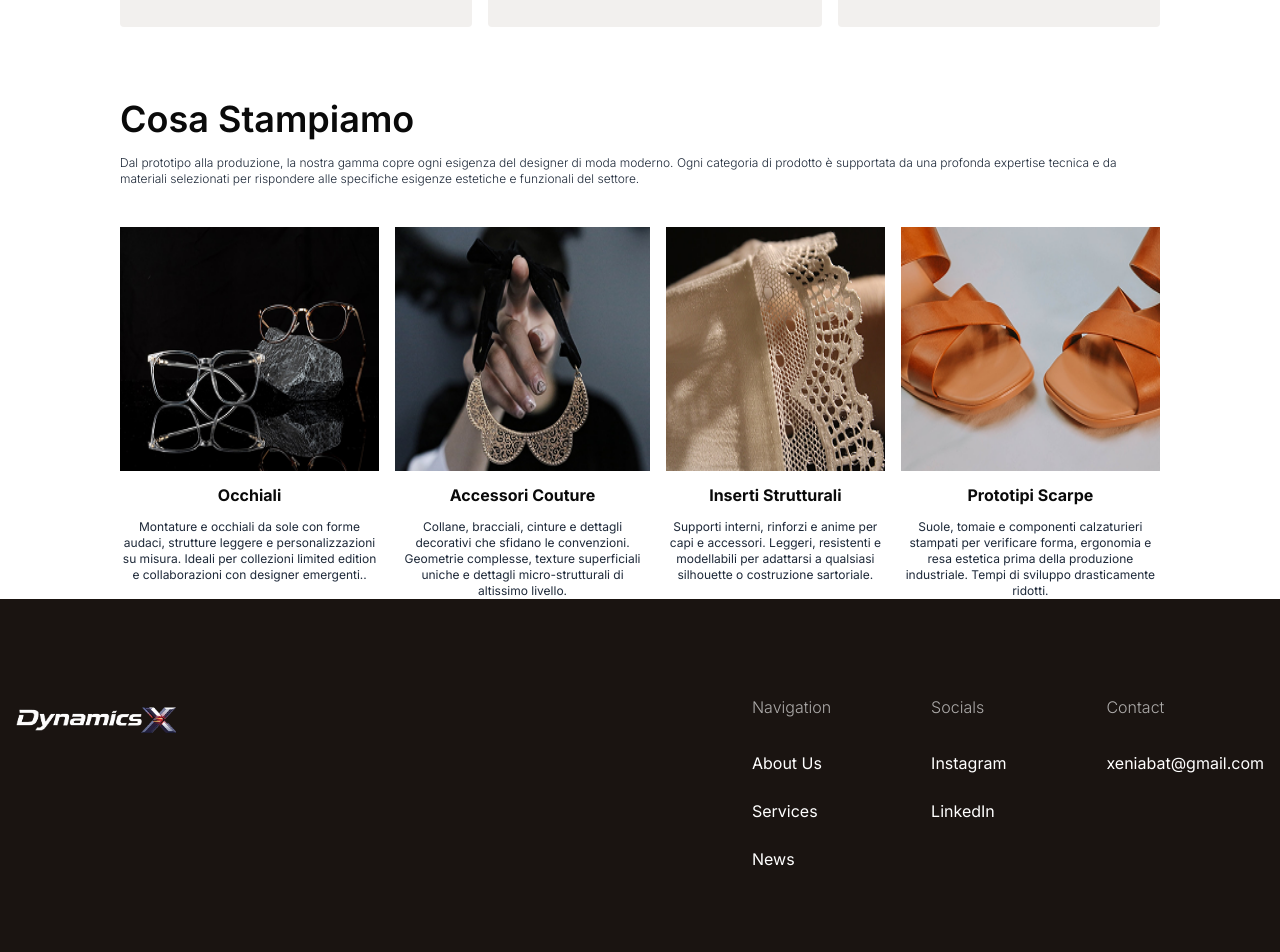
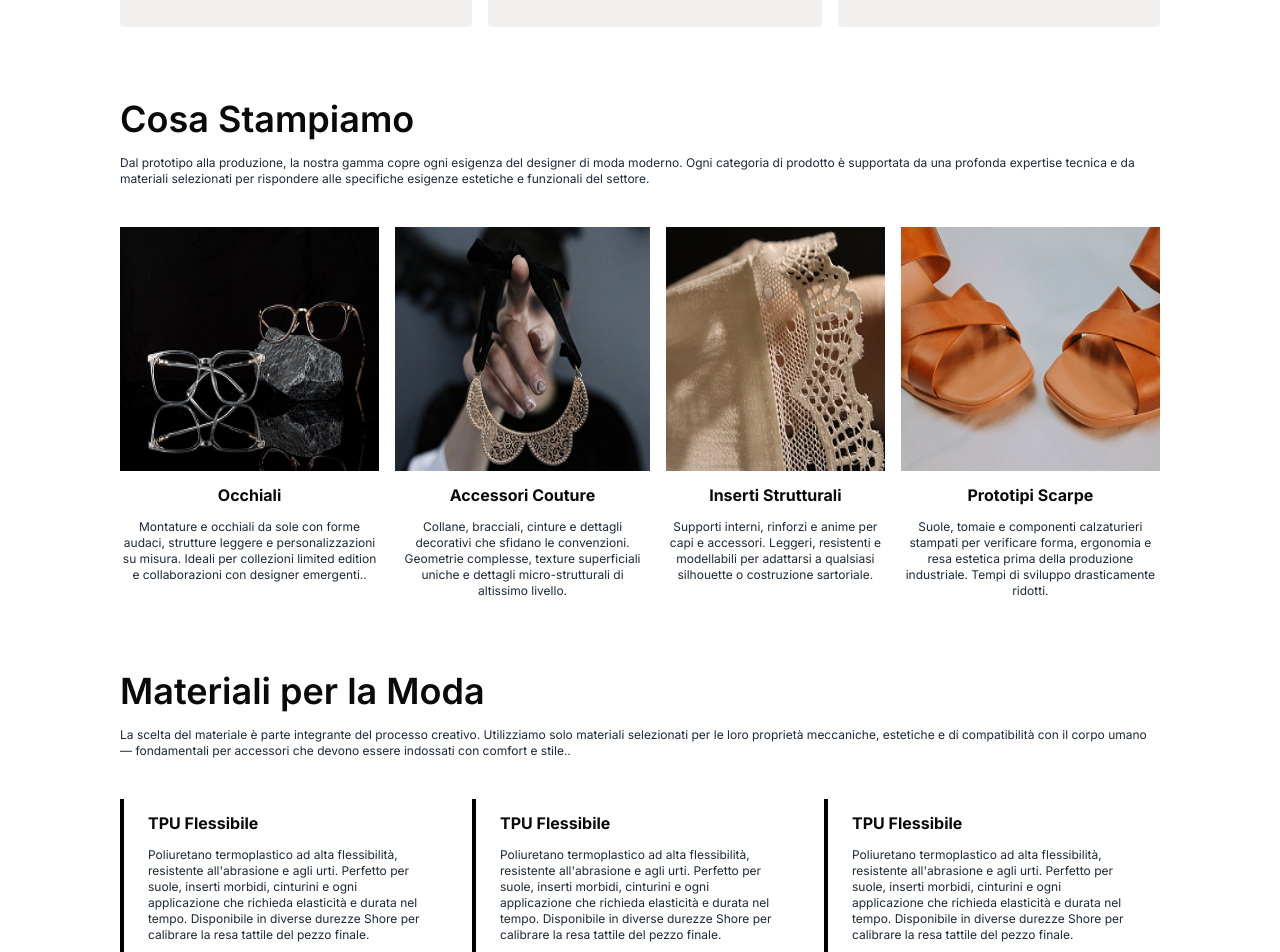
Before and after one commit to alimuzzaman-zamaddar/dynamic-x-project, a React (Vite) app: page /footwear in a window 1280 px wide. Shown: the part 860-1812 px from the top of the page. Built offline with nearby package versions, Linux system fonts and the light colour scheme.

Commit message:
feat:complete the moda section

```diff
--- a/src/components/PagesComponent/Fashion/Cosa.jsx
+++ b/src/components/PagesComponent/Fashion/Cosa.jsx
@@ -10,7 +10,7 @@ const Cosa = () => {
     <section>
       <Container>
         <h2 className='lg:text-4xl text-2xl font-semibold text-[#0A0A0A]'>Cosa Stampiamo</h2>
-        <p className='text-xs font-light text-[#1E2939] pt-4'>Dal prototipo alla produzione, la nostra gamma copre ogni esigenza del designer di moda moderno. Ogni categoria di prodotto è supportata da una profonda expertise tecnica e da materiali selezionati per rispondere alle specifiche esigenze estetiche e funzionali del settore.</p>
+        <p className='text-xs font-normal text-[#1E2939] pt-4'>Dal prototipo alla produzione, la nostra gamma copre ogni esigenza del designer di moda moderno. Ogni categoria di prodotto è supportata da una profonda expertise tecnica e da materiali selezionati per rispondere alle specifiche esigenze estetiche e funzionali del settore.</p>
         <div className="flex md:flex-row flex-col gap-4 mt-10">
           <div className="">
             <img src={Ochiali} alt="Ochiali" className='xl:h-61 h-40 w-full' />
--- a/src/components/PagesComponent/Fashion/FashionAccesories.jsx
+++ b/src/components/PagesComponent/Fashion/FashionAccesories.jsx
@@ -7,7 +7,7 @@ const FashionAccesories = () => {
     <section className='lg:py-18 py-8 '>
       <Container>
         <h2 className='lg:text-4xl text-2xl font-semibold text-[#0A0A0A]'>Fashion & Design Accessori Innovativi</h2>
-        <p className='text-xs font-light text-[#1E2939] pt-4'>Dove la tecnologia incontra l'alta moda. Realizziamo accessori fashion, strutture tessili stampate in 3D e pezzi da runway che ridefiniscono i confini tra artigianato tradizionale e produzione digitale. Ogni pezzo è pensato per stupire: dalla fase prototipale alla passerella, accompagniamo designer e team di produzione in ogni step creativo.</p>
+        <p className='text-xs font-normal text-[#1E2939] pt-4'>Dove la tecnologia incontra l'alta moda. Realizziamo accessori fashion, strutture tessili stampate in 3D e pezzi da runway che ridefiniscono i confini tra artigianato tradizionale e produzione digitale. Ogni pezzo è pensato per stupire: dalla fase prototipale alla passerella, accompagniamo designer e team di produzione in ogni step creativo.</p>
         <div className="flex md:flex-row flex-col gap-4 mt-10">
           <div className="bg-[#F2F0EE] p-6 rounded-sm">
             <h4 className='text-[#0A0A0A] text-lg font-bold'>Accessori Couture</h4>
--- /dev/null
+++ b/src/components/PagesComponent/Fashion/Moda.jsx
@@ -0,0 +1,29 @@
+import React from 'react'
+import Container from '../../../shared/Container'
+
+const Moda = () => {
+  return (
+    <section className='lg:py-18 py-8'>
+      <Container>
+        <h2 className='lg:text-4xl text-2xl font-semibold text-[#0A0A0A]'>Materiali per la Moda</h2>
+        <p className='text-xs font-normal text-[#1E2939] pt-4'>La scelta del materiale è parte integrante del processo creativo. Utilizziamo solo materiali selezionati per le loro proprietà meccaniche, estetiche e di compatibilità con il corpo umano — fondamentali per accessori che devono essere indossati con comfort e stile..</p>
+        <div className="flex md:flex-row flex-col gap-4 mt-10">
+          <div className="border-l-4 border-black px-6 pb-3">
+            <h4 className='text-[#0A0A0A] text-base font-bold py-3'>TPU Flessibile</h4>
+            <h5 className='text-xs font-normal text-[#1E2939]'>Poliuretano termoplastico ad alta flessibilità, resistente all'abrasione e agli urti. Perfetto per suole, inserti morbidi, cinturini e ogni applicazione che richieda elasticità e durata nel tempo. Disponibile in diverse durezze Shore per calibrare la resa tattile del pezzo finale.</h5>
+          </div>
+          <div className="border-l-4 border-black px-6 pb-3">
+            <h4 className='text-[#0A0A0A] text-base font-bold py-3'>TPU Flessibile</h4>
+            <h5 className='text-xs font-normal  text-[#1E2939]'>Poliuretano termoplastico ad alta flessibilità, resistente all'abrasione e agli urti. Perfetto per suole, inserti morbidi, cinturini e ogni applicazione che richieda elasticità e durata nel tempo. Disponibile in diverse durezze Shore per calibrare la resa tattile del pezzo finale.</h5>
+          </div>
+          <div className="border-l-4 border-black px-6 pb-3">
+            <h4 className='text-[#0A0A0A] text-base font-bold py-3'>TPU Flessibile</h4>
+            <h5 className='text-xs font-normal text-[#1E2939]'>Poliuretano termoplastico ad alta flessibilità, resistente all'abrasione e agli urti. Perfetto per suole, inserti morbidi, cinturini e ogni applicazione che richieda elasticità e durata nel tempo. Disponibile in diverse durezze Shore per calibrare la resa tattile del pezzo finale.</h5>
+          </div>
+        </div>
+      </Container>
+    </section>
+  )
+}
+
+export default Moda
--- a/src/pages/Footwear.jsx
+++ b/src/pages/Footwear.jsx
@@ -3,6 +3,7 @@ import Fashionbg from "../assets/img/bg/2026-02-20 17.43.03 1.png"
 import NewBanner from '../components/CommonComponents/NewBanner'
 import FashionAccesories from '../components/PagesComponent/Fashion/FashionAccesories'
 import Cosa from '../components/PagesComponent/Fashion/Cosa'
+import Moda from '../components/PagesComponent/Fashion/Moda'
 
 const Footwear = () => {
   return (
@@ -10,6 +11,7 @@ const Footwear = () => {
       <NewBanner image={Fashionbg} title={"FASHION"} />
       <FashionAccesories />
       <Cosa />
+      <Moda />
     </>
   )
 }
```
